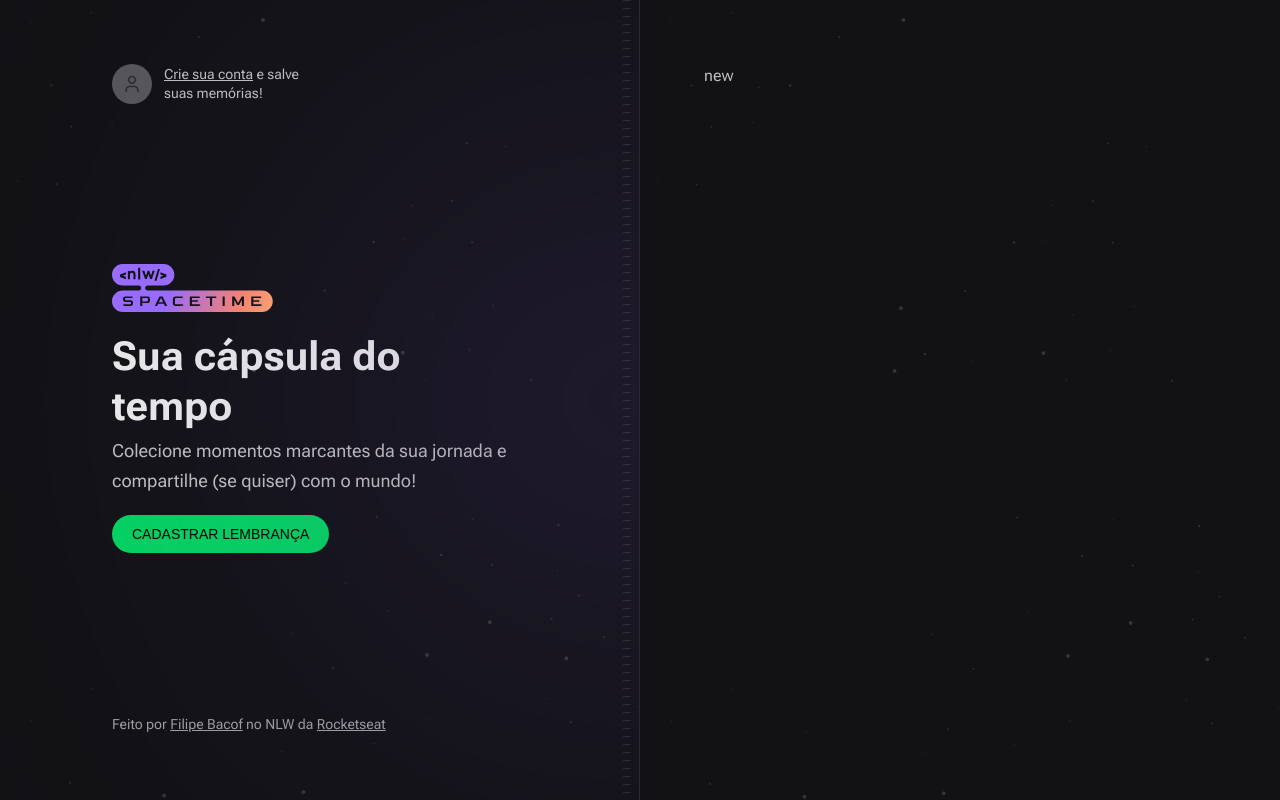
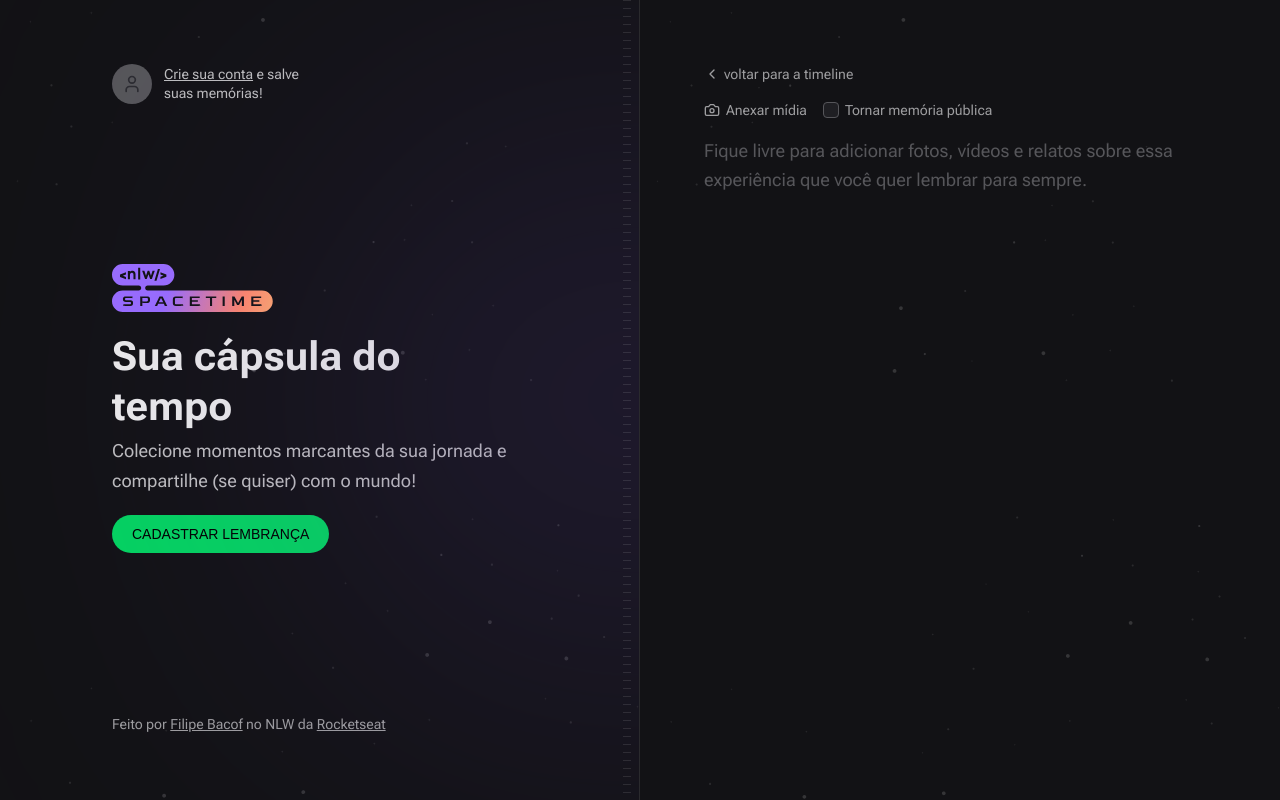
Before and after one commit to Filipe-Bacof/web-spacetime, a Next.js app: page /memories/new in a window 1280 px wide. Built offline with nearby package versions, Linux system fonts and the light colour scheme; no server answers; a web font is replaced by a local one.

Commit message:
componente de nova memoria

```diff
--- a/package.json
+++ b/package.json
@@ -27,6 +27,7 @@
   },
   "devDependencies": {
     "@rocketseat/eslint-config": "^1.2.0",
+    "@tailwindcss/forms": "^0.5.3",
     "prettier-plugin-tailwindcss": "^0.3.0"
   }
 }
--- a/src/app/memories/new/page.tsx
+++ b/src/app/memories/new/page.tsx
@@ -1,3 +1,47 @@
+import { Camera, ChevronLeft } from 'lucide-react'
+import Link from 'next/link'
+
 export default function NewMemory() {
-  return <h1>new</h1>
+  return (
+    <div className="flex flex-1 flex-col gap-4">
+      <Link
+        href="/"
+        className="flex items-center gap-1 text-sm text-gray-200 hover:text-gray-100"
+      >
+        <ChevronLeft className="h-4 w-4" />
+        voltar para a timeline
+      </Link>
+      <form className="flex flex-1 flex-col gap-2">
+        <div className="flex items-center gap-4">
+          <label
+            htmlFor="media"
+            className="flex cursor-pointer items-center gap-1.5 text-sm text-gray-200 hover:text-gray-100"
+          >
+            <Camera className="h-4 w-4" />
+            Anexar mídia
+          </label>
+          <label
+            htmlFor="isPublic"
+            className="flex items-center gap-1.5 text-sm text-gray-200 hover:text-gray-100"
+          >
+            <input
+              type="checkbox"
+              name="isPublic"
+              id="isPublic"
+              value="true"
+              className="h-4 w-4 rounded border-gray-400 bg-gray-700 text-purple-500"
+            />
+            Tornar memória pública
+          </label>
+        </div>
+        <input type="file" id="media" className="invisible h-0 w-0" />
+        <textarea
+          name="content"
+          spellCheck={false}
+          className="w-full flex-1 resize-none rounded border-0 bg-transparent p-0 text-lg leading-relaxed text-gray-100 placeholder:text-gray-400 focus:ring-0"
+          placeholder="Fique livre para adicionar fotos, vídeos e relatos sobre essa experiência que você quer lembrar para sempre."
+        />
+      </form>
+    </div>
+  )
 }
--- a/tailwind.config.js
+++ b/tailwind.config.js
@@ -88,5 +88,5 @@
       },
     },
   },
-  plugins: [],
+  plugins: [require('@tailwindcss/forms')],
 }
```
Also changed, not shown: 1 other file (tests, documents, lock files or other folders).
